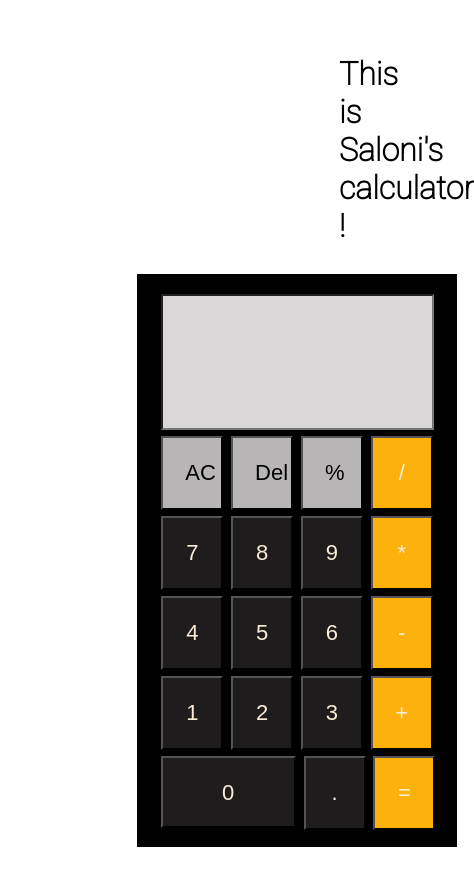
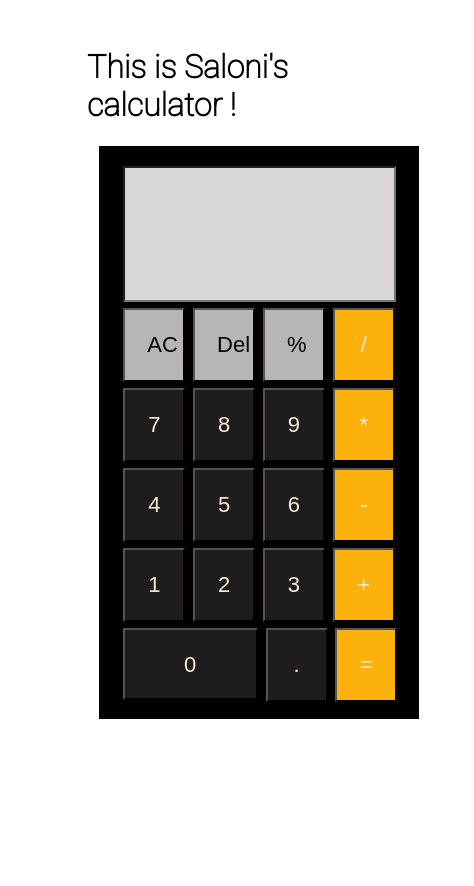
Before and after one commit to Saloni5099/Calculator, a plain HTML site: page index.html in a window 390 px wide. Shown: the whole page, 474 px wide, since content can reach past the window. Drawn offline with Linux system fonts and the light colour scheme.

Commit message:
show changes

```diff
--- a/calc.css
+++ b/calc.css
@@ -5,7 +5,7 @@ html,body{
     font-family:'roboto',sans-serif ;
 }
 .calculator{
-    margin-left: 305px;
+    margin-left:60px;
 }
 .container{
   margin-left:327px ;
@@ -13,18 +13,17 @@ html,body{
   width: 320px;
   height:573px;
 
+
 }
-@media  (max-width:600px){
+@media  (max-width:700px){
     .container{
-        margin-left: 110px;
+        margin-left: 72px;
 
     }
     body{
         padding:19px;
     }
-    .calculator{
-        padding: 7px;
-    }
+
 }
 .last button:nth-child(1){
   width:135px;
```
